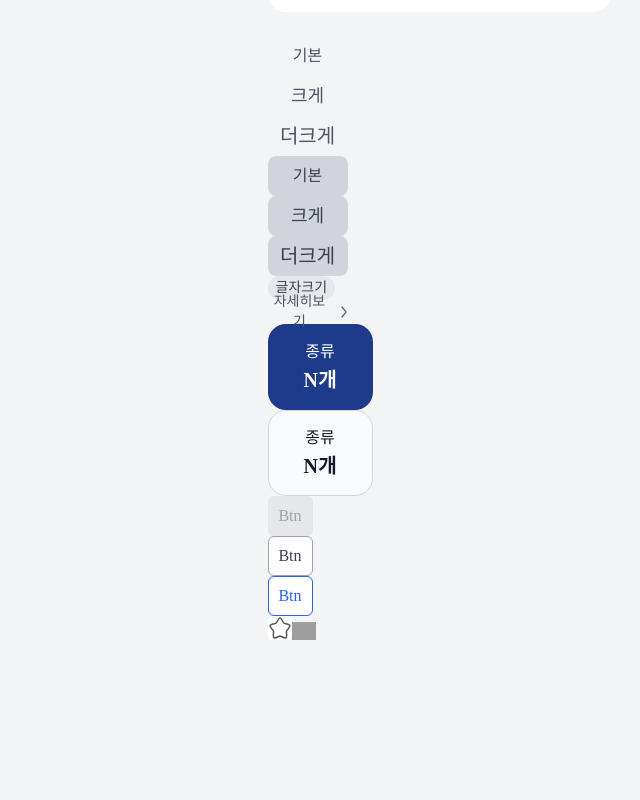
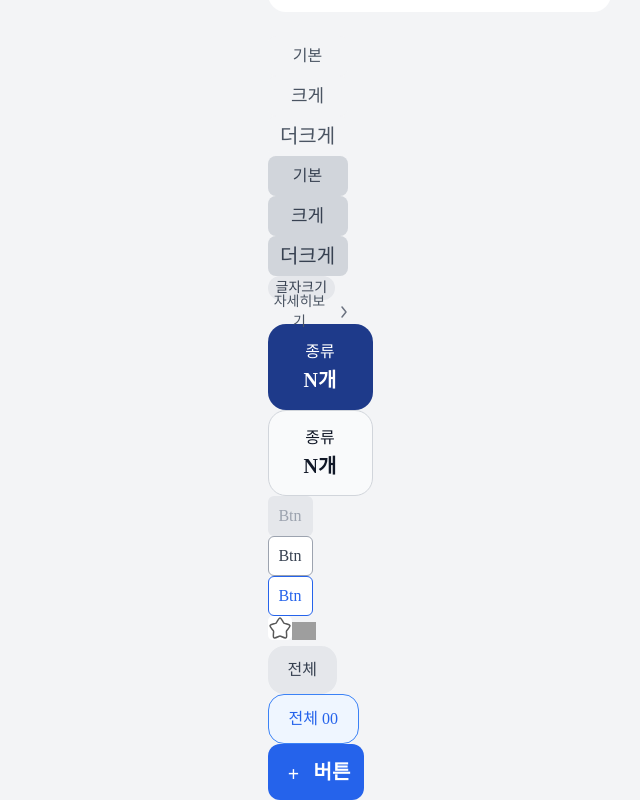
Before and after one commit to 10aeat/10aeat_Frontend, a Next.js app: page / in a window 1280 px wide. Shown: the part 1535-2335 px from the top of the page, without its empty margins (185-825 px from the left). Before the commit the page ends 2181 px from the top, so only its background shows below. Built offline with nearby package versions, Linux system fonts and the light colour scheme; grey boxes are pictures that could not be loaded; a web font is replaced by a local one.

Commit message:
[feat]add new buttons

```diff
--- a/src/app/Check.tsx
+++ b/src/app/Check.tsx
@@ -117,6 +117,9 @@ export default function Check() {
       <ButtonStore buttonStyle={ButtonStyle.MONTLY_SELECT}></ButtonStore>
       <ButtonStore buttonStyle={ButtonStyle.SAVE}></ButtonStore>
       <ButtonStore buttonStyle={ButtonStyle.SAVE_SELECT}></ButtonStore>
+      <ButtonStore buttonStyle={ButtonStyle.HUG}></ButtonStore>
+      <ButtonStore buttonStyle={ButtonStyle.HUG_BLUE}></ButtonStore>
+      <ButtonStore buttonStyle={ButtonStyle.PLUS_BUTTON}></ButtonStore>
       </>
   )
 }
--- a/src/components/atoms/Button.tsx
+++ b/src/components/atoms/Button.tsx
@@ -16,7 +16,10 @@ export enum ButtonStyle {
   MONTLY = 'MONTLY',
   MONTLY_SELECT = 'MONTLY_SELECT',
   SAVE = 'SAVE',
-  SAVE_SELECT = 'SAVE_SELECT'
+  SAVE_SELECT = 'SAVE_SELECT',
+  HUG = 'HUG',
+  HUG_BLUE = 'HUG_BLUE',
+  PLUS_BUTTON = 'PLUS_BUTTON'
 }
 
 interface Props {
@@ -208,6 +211,37 @@ export default function ButtonStore({
             />
           </button>
         )
+        case ButtonStyle.HUG:
+        return (
+          <button
+            type="button"
+            className="flex px-[20px] py-[12px] justify-center items-center gap-[4px] rounded-[16px] bg-gray-200 text-gray-700 text-center text-base font-normal font-Pretendard"
+            onClick={onClickFunction}
+          >
+            전체
+          </button>
+        )
+        case ButtonStyle.HUG_BLUE:
+        return (
+          <button
+            type="button"
+            className="flex px-[20px] py-[12px] justify-center items-center gap-[4px] rounded-[16px] bg-blue-50 border border-blue-500 text-blue-600 text-center text-base font-normal font-Pretendard"
+            onClick={onClickFunction}
+          >
+            전체 00
+          </button>
+        )
+        case ButtonStyle.PLUS_BUTTON:
+        return (
+          <button
+            type="button"
+            className="flex p-[14px] justify-center items-center gap-[8px] rounded-[12px] bg-blue-600 text-white text-center text-xl font-semibold font-Pretendard"
+            onClick={onClickFunction}
+          >
+            <p className="w-[24px] h-[24px]">+</p>
+            <p>버튼</p>
+          </button>
+        )
       default:
         return null
     }
```
